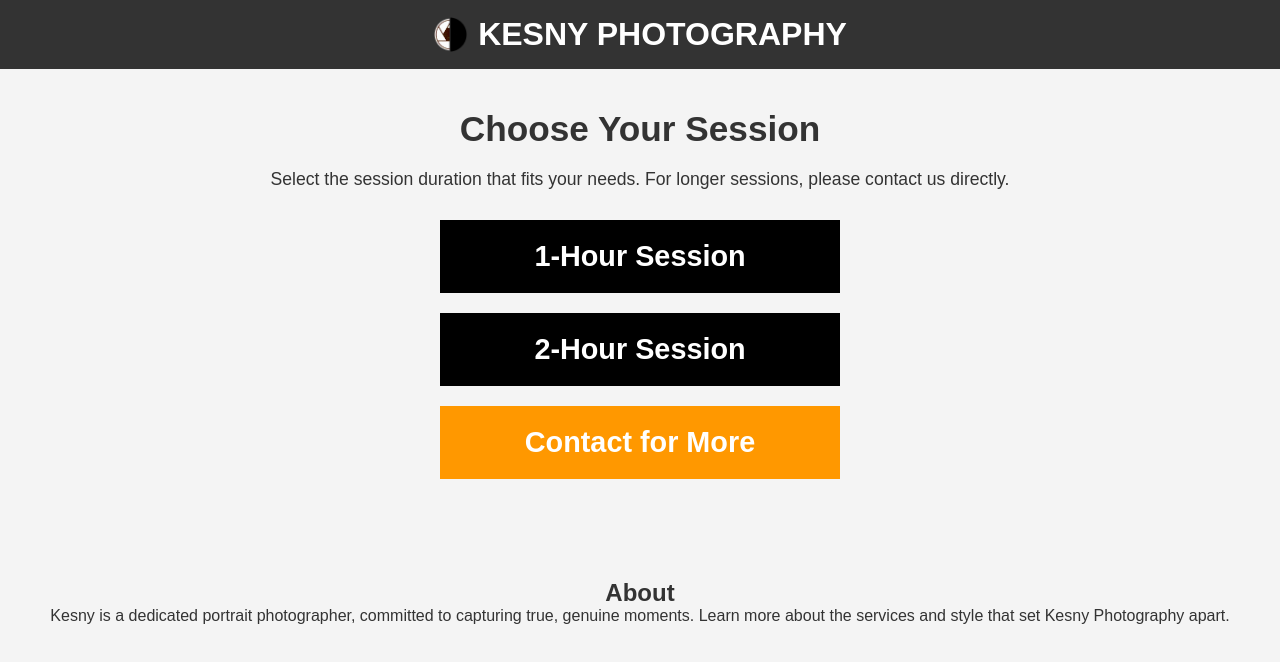
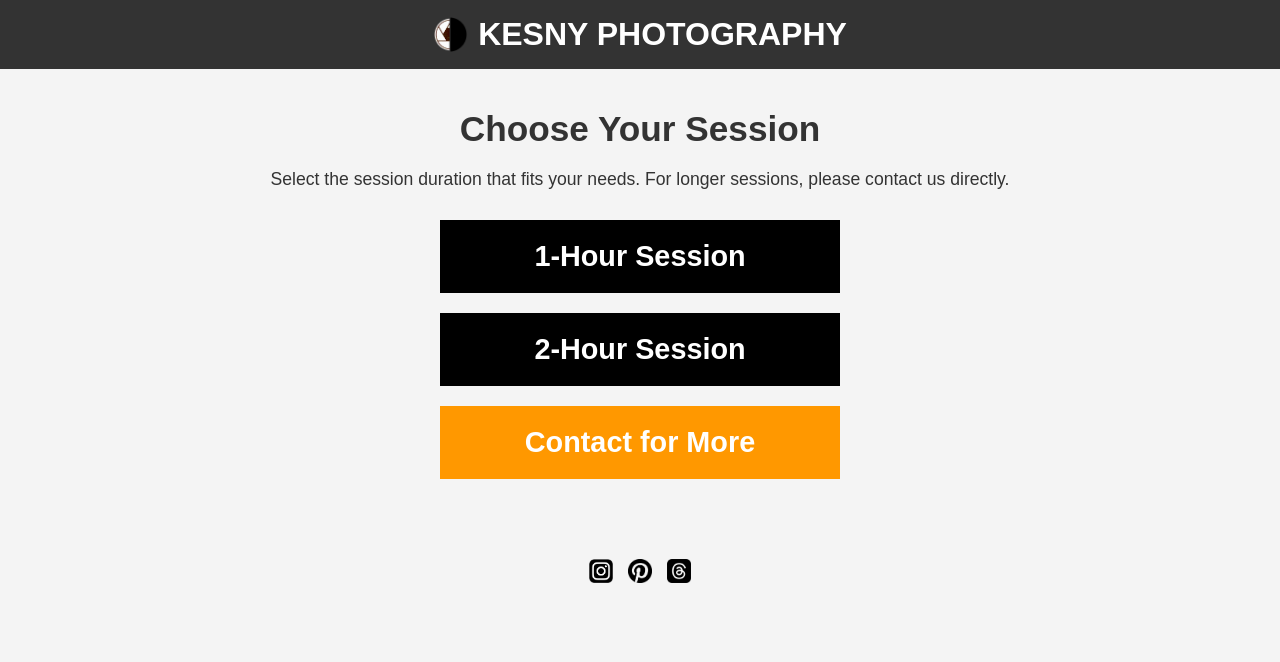
Before and after one commit to ssiza/kesny-photography, a plain HTML site: page book-session.html in a window 1280 px wide. Drawn offline with Linux system fonts and the light colour scheme.

Commit message:
Update book-session.html

```diff
--- a/book-session.html
+++ b/book-session.html
@@ -36,11 +36,21 @@
         </a>
     </section>
 
-    <!-- About Section -->
-    <section id="about">
-        <h2>About</h2>
-        <p>Kesny is a dedicated portrait photographer, committed to capturing true, genuine moments. Learn more about the services and style that set Kesny Photography apart.</p>
-    </section>
+    <footer style="display: flex; justify-content: space-between; align-items: center; padding: 20px 10px; font-size: 0.9em; color: #333;">
+
+    <!-- Social Media Icons -->
+    <div style="display: flex; gap: 15px;">
+        <a href="https://www.instagram.com/kesnyphotography/" target="_blank">
+            <img src="media/instagram-icon.png" alt="Instagram" style="width: 24px; height: 24px;">
+        </a>
+        <a href="https://www.pinterest.com/kesnyphotography/" target="_blank">
+            <img src="media/pinterest-icon.png" alt="Pinterest" style="width: 24px; height: 24px;">
+        </a>
+        <a href="https://www.threads.net/@kesnyphotography" target="_blank">
+            <img src="media/threads-icon.png" alt="Threads" style="width: 24px; height: 24px;">
+        </a>
+    </div>
+</footer>
 
     <script src="scripts.js"></script>
 </body>
```
